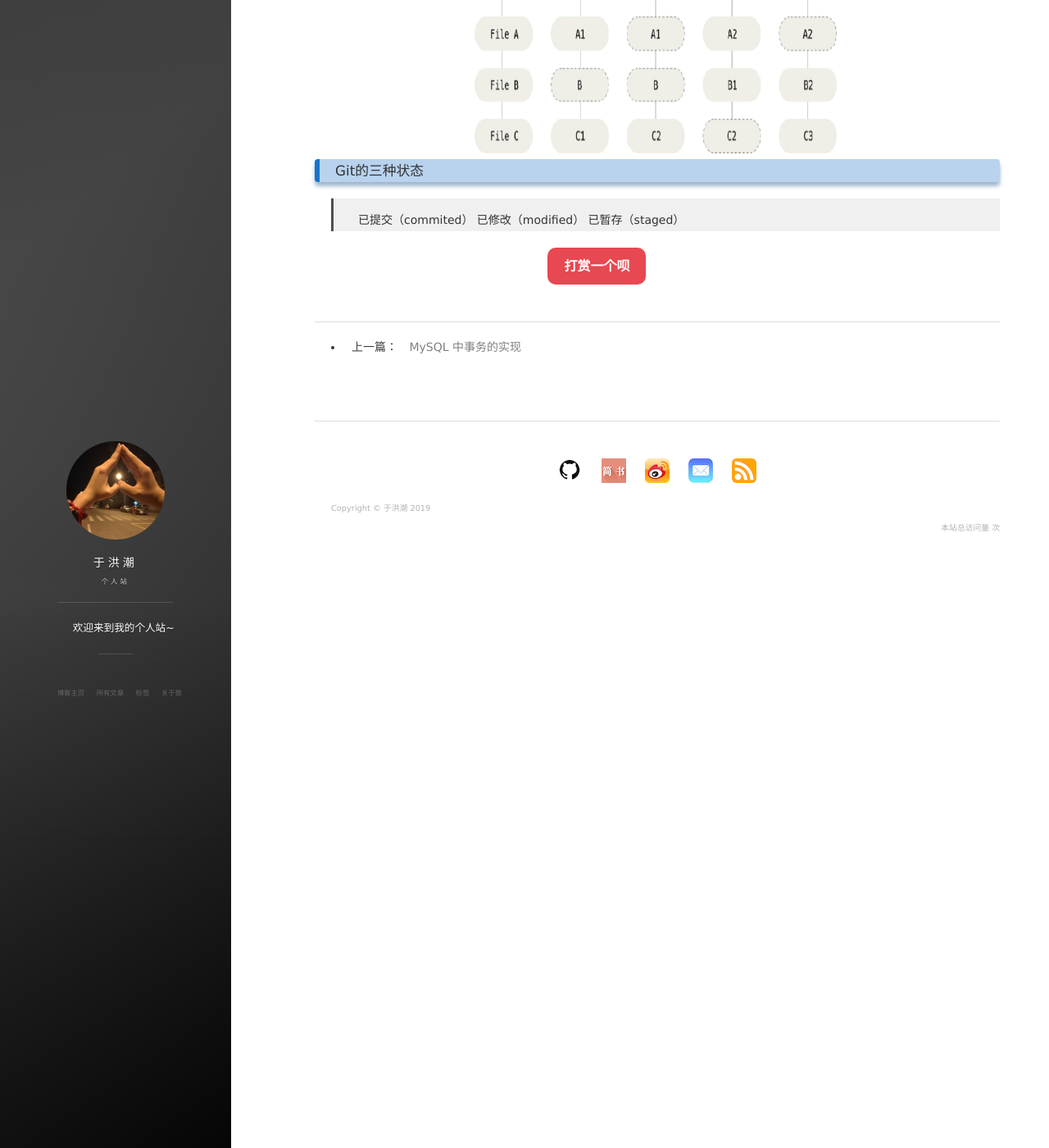
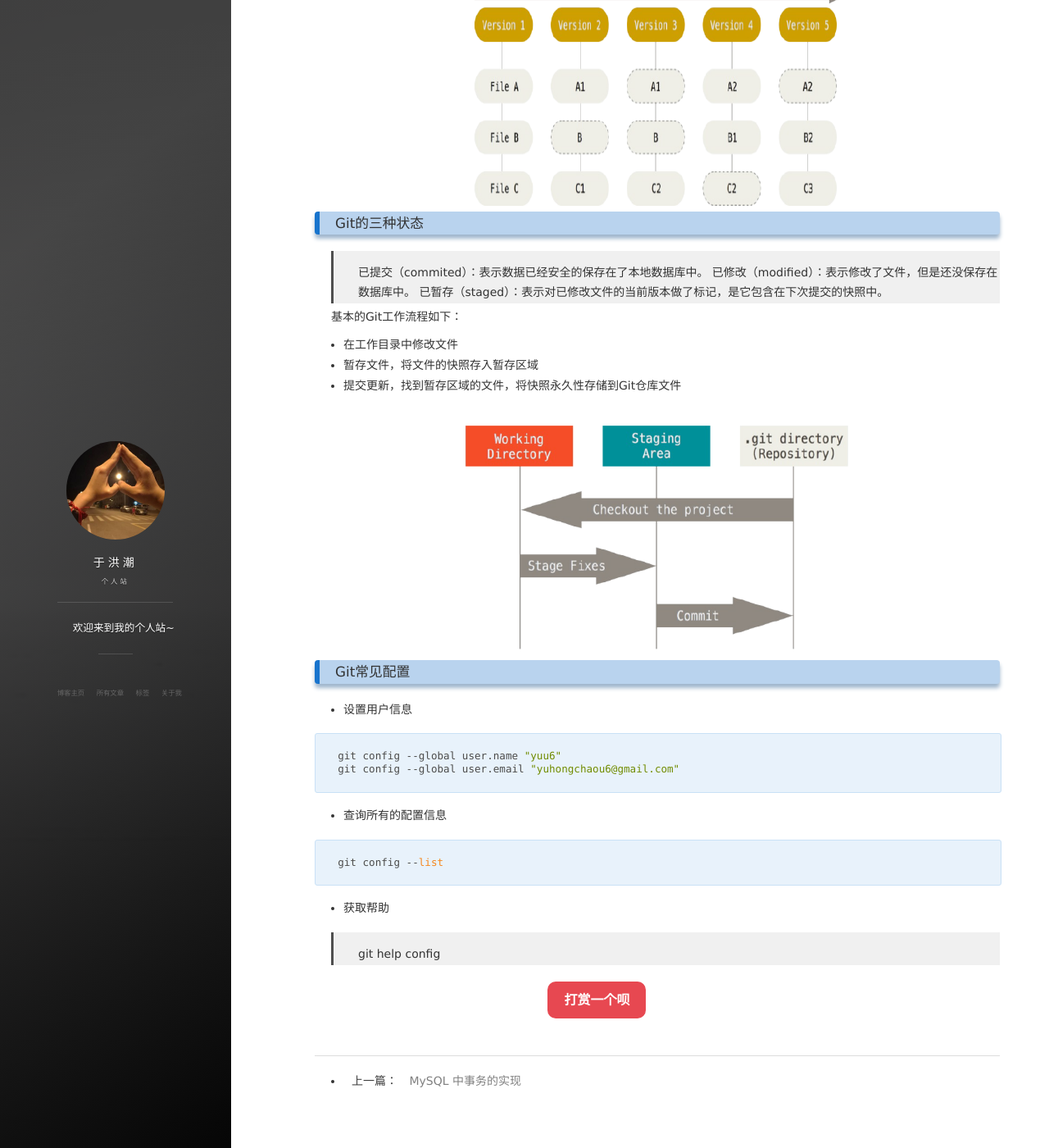
Before and after one commit to yuu6/yuu6.github.io, a Jekyll site: the page built from _posts/2018-09-18-掌握Git.md, in a window 1280 px wide and 1400 px high, scrolled down 784 px. Shown: the whole window at 82% size. Built offline with Jekyll 4.4.1, drawn with Linux system fonts in a browser that asks for light colours; nearby versions of some CDN libraries; comment, search, counter and statistics services are not loaded; some of the changed text lies outside the part shown.

Commit message:
update 26

````diff
--- a/_posts/2018-09-18-掌握Git.md
+++ b/_posts/2018-09-18-掌握Git.md
@@ -11,6 +11,7 @@ tags: git
 
 * [什么是Git？](#What-is-Git)
 * [Git的三种状态](#three-status)
+* [Git常见配置](#git-config)
 
 
 ### <a name="What-is-Git"></a>什么是Git？
@@ -19,6 +20,7 @@ tags: git
 <div align="center">
 	<img src="/images/posts/paper/git1.png" height="300" width="500">
 </div>
+在git中，每一个集群中的节点都存储了所有的数据。
 
 > git直接记录快照，而不是差异比较
 <div align="center">
@@ -27,6 +29,33 @@ tags: git
 
 ### <a name="three-status"></a>Git的三种状态
 
-> 已提交（commited）
-> 已修改（modified）
-> 已暂存（staged）
+> 已提交（commited）：表示数据已经安全的保存在了本地数据库中。
+> 已修改（modified）：表示修改了文件，但是还没保存在数据库中。
+> 已暂存（staged）：表示对已修改文件的当前版本做了标记，是它包含在下次提交的快照中。
+
+基本的Git工作流程如下：
++ 在工作目录中修改文件
++ 暂存文件，将文件的快照存入暂存区域
++ 提交更新，找到暂存区域的文件，将快照永久性存储到Git仓库文件
+
+<div align="center">
+	<img src="/images/posts/paper/git3.png" height="300" width="500">
+</div>
+
+### <a name="git-config"></a>Git常见配置
++ 设置用户信息
+
+```git
+git config --global user.name "yuu6"
+git config --global user.email "yuhongchaou6@gmail.com"
+```
+
++ 查询所有的配置信息
+
+```git
+git config --list
+```
+
++ 获取帮助
+
+> git help config
````
Also changed, not shown: images/posts/paper/git3.png (added).
